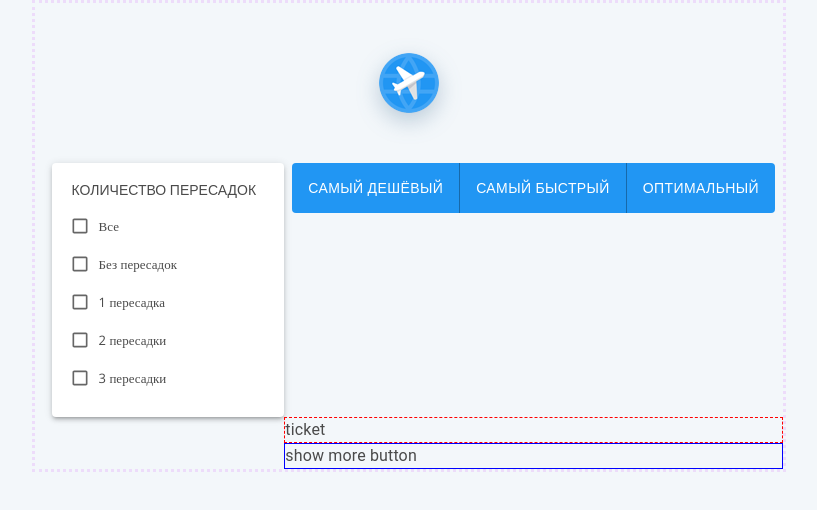
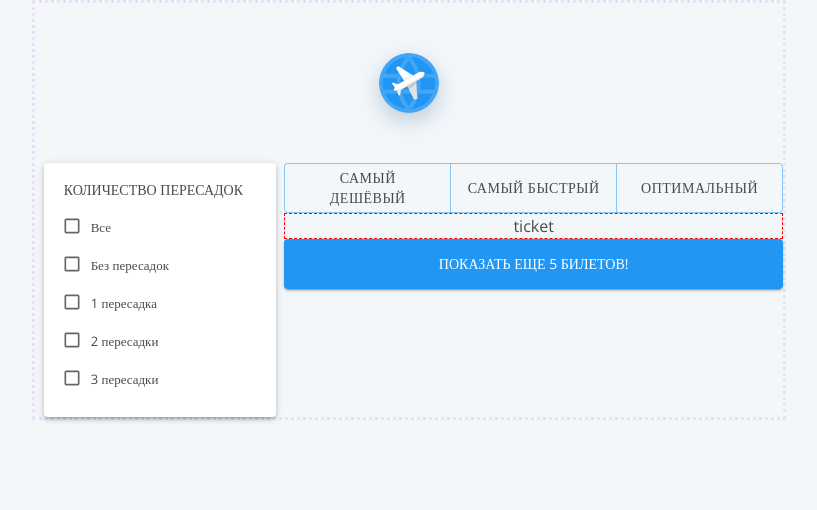
Before and after one commit to serdar1234/aviasales, a React (Vite) app: page / in a window 1280 px wide. Shown: the top 510 px of the page, without its empty margins (231-1048 px from the left). Built offline with nearby package versions, Linux system fonts and the light colour scheme.

Commit message:
buttons are ready

```diff
--- a/src/App.jsx
+++ b/src/App.jsx
@@ -1,9 +1,8 @@
 import "./App.css";
 import Grid from "@mui/material/Grid2";
-import { Typography } from "@mui/material";
 import Header from "./components/Header";
 import ControlPanel from "./components/ControlPanel";
-import Filters from "./components/Filters";
+import InfoDisplay from "./components/InfoDisplay/InfoDisplay";
 
 function App() {
   return (
@@ -11,15 +10,7 @@ function App() {
       <Grid className="grid-container" container width="754px">
         <Header />
         <ControlPanel />
-        <Filters />
-        <Grid size={8} md={502} offset={4}>
-          <Typography sx={{ border: "1px dashed red" }}>ticket</Typography>
-        </Grid>
-        <Grid size={8} md={502} offset={4}>
-          <Typography sx={{ border: "1px solid blue" }}>
-            show more button
-          </Typography>
-        </Grid>
+        <InfoDisplay />
       </Grid>
     </>
   );
--- a/src/components/ControlPanel/ControlPanel.jsx
+++ b/src/components/ControlPanel/ControlPanel.jsx
@@ -6,9 +6,9 @@ import FormControlLabel from "@mui/material/FormControlLabel";
 import Checkbox from "@mui/material/Checkbox";
 import Typography from "@mui/material/Typography";
 
-const Header = () => {
+const ControlPanel = () => {
   return (
-    <Grid size={4} component={"aside"}>
+    <Grid size={{ sm: 4 }} component={"aside"}>
       <Paper elevation={3} className={classes.paper}>
         <Typography className={classes.heading} component={"h3"}>
           Количество пересадок
@@ -45,4 +45,4 @@ const Header = () => {
   );
 };
 
-export default Header;
+export default ControlPanel;
--- a/src/components/ControlPanel/ControlPanel.module.scss
+++ b/src/components/ControlPanel/ControlPanel.module.scss
@@ -1,14 +1,21 @@
 aside {
   display: flex;
   justify-content: center;
+  @media screen and (max-width: 599px) {
+    width: 100%;
+    margin-inline: 12px;
+    .paper {
+      width: 100%;
+    }
+  }
 }
 
 .paper {
   width: 232px;
   padding-block: 20px;
   overflow: hidden;
+
   .heading {
-    font-family: "Open Sans", sans-serif;
     font-size: 14px;
     line-height: 14px;
     letter-spacing: 0px;
@@ -16,15 +23,17 @@ aside {
     color: #4a4a4a;
     margin: 0 20px 10px;
   }
+
   .checkOption {
     width: 100%;
     padding-left: 20px;
+
     &:hover {
       background-color: #f1fcff;
     }
+
     .inputLabel {
       font-size: 13px;
-      font-family: "Open Sans", sans-serif;
       font-family: Open Sans;
       line-height: 20px;
       letter-spacing: 0px;
--- a/src/components/Filters/Filters.jsx
+++ b/src/components/Filters/Filters.jsx
@@ -5,14 +5,15 @@ import Button from "@mui/material/Button";
 const Filters = () => {
   return (
     <ButtonGroup
-      className={classes.heading}
+      className={classes.buttonGroup}
       disableElevation
-      variant="contained"
-      aria-label="Disabled button group"
+      fullWidth
+      variant="outlined"
+      aria-label="Фильтры для сортировки билетов"
     >
       <Button>Самый дешёвый</Button>
       <Button>Самый быстрый</Button>
-      <Button>Оптимальный</Button>
+      <Button style={{ flexGrow: 1 }}>Оптимальный</Button>
     </ButtonGroup>
   );
 };
--- a/src/components/Filters/Filters.module.scss
+++ b/src/components/Filters/Filters.module.scss
@@ -1,9 +1,16 @@
-.heading {
+.buttonGroup {
   height: 50px;
   button {
-    font-family: "Open Sans", sans-serif;
-    // font-size: 14px;
-    // line-height: 14px;
-    // letter-spacing: 0px;
+    font-weight: 500;
+    color: #4a4a4a;
+    line-height: 20px;
+    letter-spacing: 0.5px;
+    text-align: center;
+    &:last-child {
+      flex-grow: 1;
+    }
+    @media screen and (max-width: 600px) {
+      font-size: 82%;
+    }
   }
 }
--- a/src/components/InfoDisplay/InfoDisplay.jsx
+++ b/src/components/InfoDisplay/InfoDisplay.jsx
@@ -1,12 +1,20 @@
-// import classes from "./InfoDisplay.module.scss";
 import Grid from "@mui/material/Grid2";
+import Typography from "@mui/material/Typography";
+import Button from "@mui/material/Button";
 import Filters from "../Filters";
+import classes from "./infoDisplay.module.scss";
 
 const InfoDisplay = () => {
   return (
-    <Grid size={8} md={502} offset={4} component={"section"}>
-      <Filters />
-    </Grid>
+    <>
+      <Grid size={{ sm: 8 }} component={"section"} className={classes.section}>
+        <Filters />
+        <Typography sx={{ border: "1px dashed red" }}>ticket</Typography>
+        <Button variant="contained" fullWidth sx={{ height: "50px" }}>
+          Показать еще 5 билетов!
+        </Button>
+      </Grid>
+    </>
   );
 };
 
--- a/src/components/InfoDisplay/InfoDisplay.module.scss
+++ b/src/components/InfoDisplay/InfoDisplay.module.scss
@@ -0,0 +1,7 @@
+.section {
+  text-align: center;
+  @media screen and (max-width: 600px) {
+    margin: 12px;
+    width: 100%;
+  }
+}
--- a/src/index.css
+++ b/src/index.css
@@ -7,7 +7,6 @@ body {
   justify-content: center;
   background-color: #f3f7fa;
   color: #4a4a4a;
-  font-family: "Open Sans", sans-serif;
   font-size: 14px;
   line-height: 21px;
   letter-spacing: 0px;
--- a/src/utils/theme.js
+++ b/src/utils/theme.js
@@ -7,6 +7,19 @@ const aviaSalesTheme = createTheme({
       main: blue[500],
     },
   },
+  breakpoints: {
+    values: {
+      xs: 0,
+      sm: 600,
+      md: 750,
+      lg: 950,
+      xl: 1200,
+      xxl: 1500,
+    },
+  },
+  typography: {
+    fontFamily: ['"Open Sans"'],
+  },
 });
 
 export default aviaSalesTheme;
```
